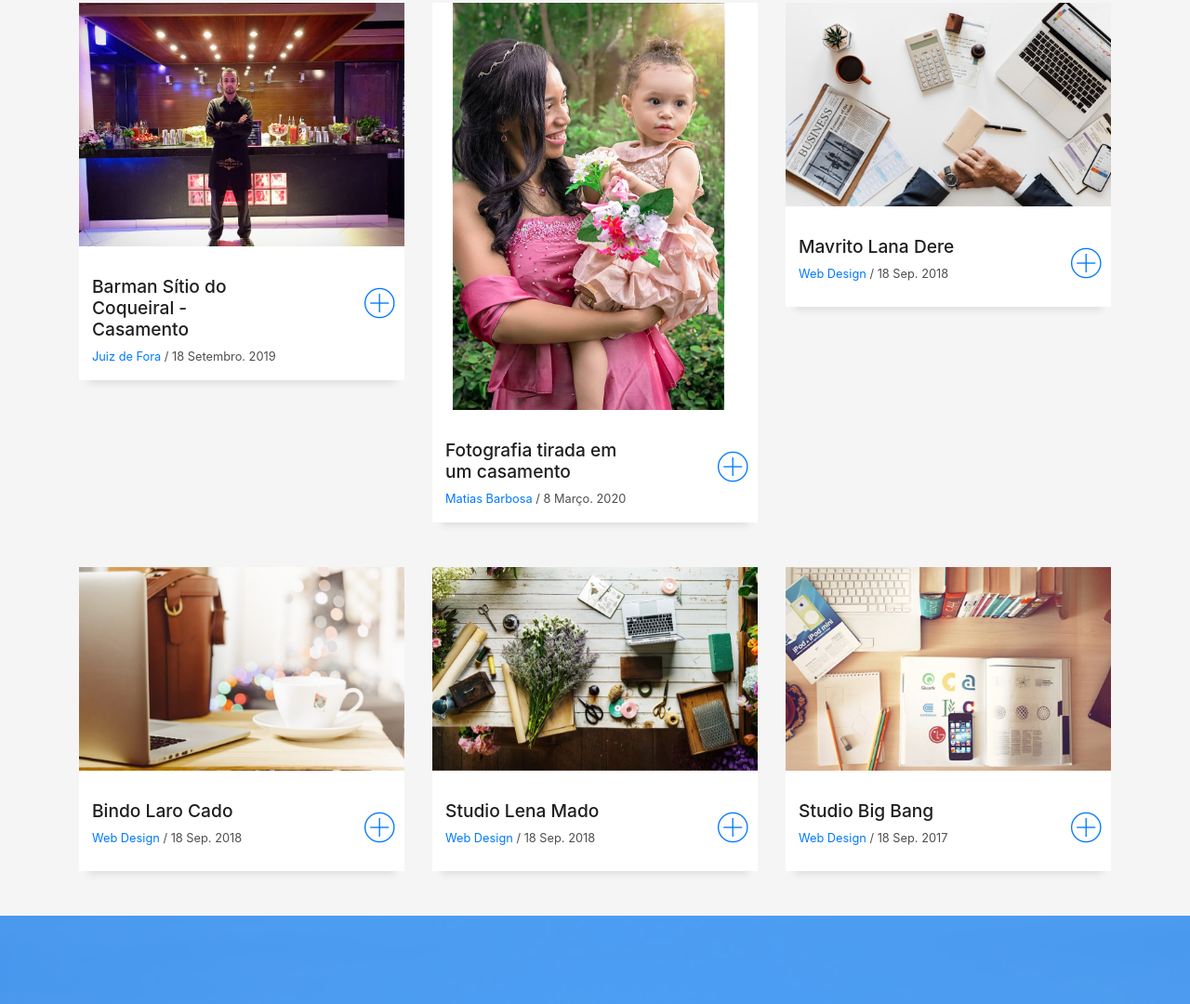
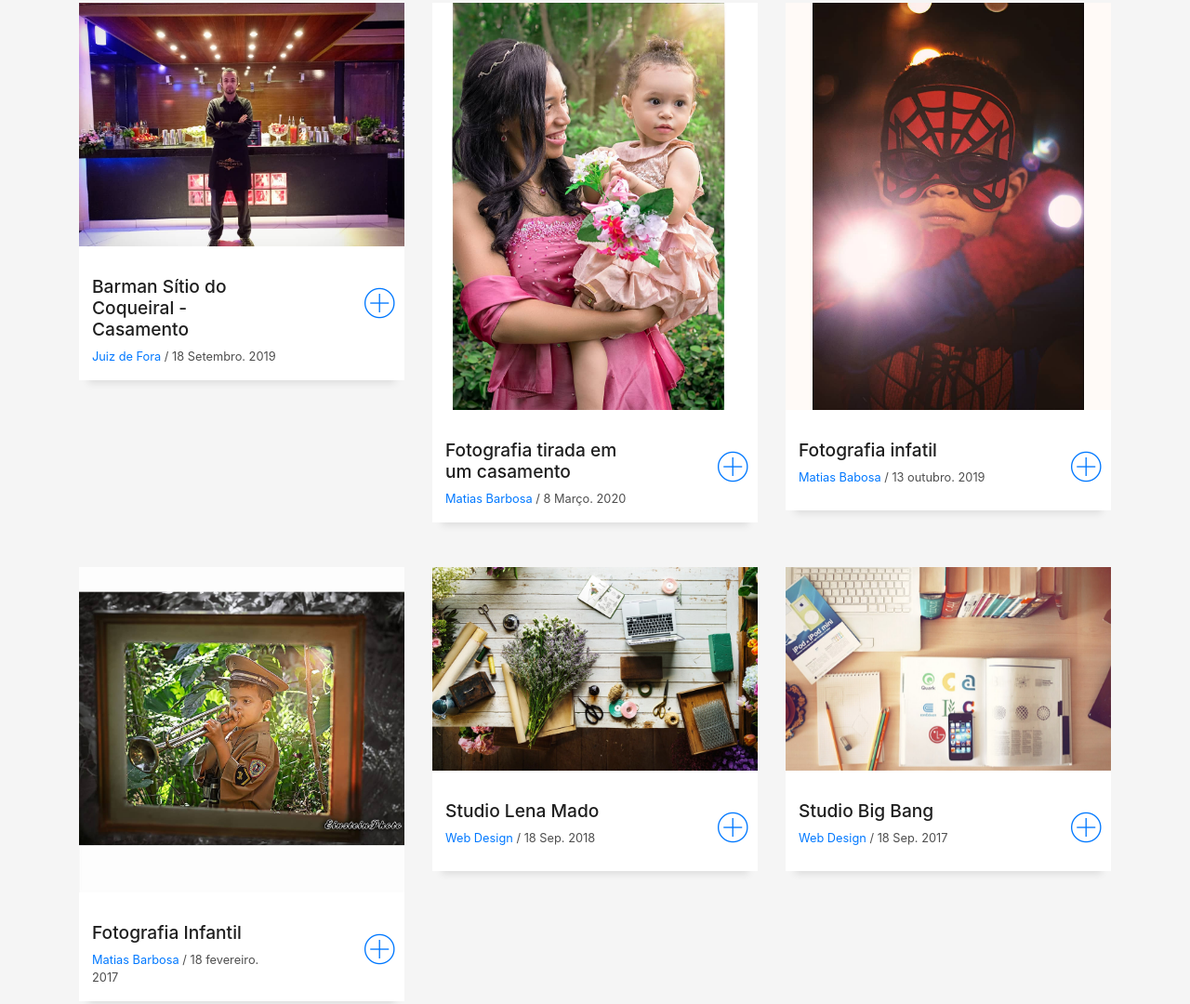
Before and after one commit to einstein808/Resume, a plain HTML site: page index.html in a window 1280 px wide. Shown: the part 2576-3656 px from the top of the page at 93% size. Drawn offline with Linux system fonts and the light colour scheme; files whose address does not match are found by name.

Commit message:
Editando site

```diff
--- a/index.html
+++ b/index.html
@@ -292,16 +292,16 @@
         </div>
         <div class="col-md-4">
           <div class="work-box">
-            <a href="img/work-3.jpg" data-lightbox="gallery-mf">
+            <a href="img/151849680_261523438949050_1360936897320559107_n (1).jpg" data-lightbox="gallery-mf">
               <div class="work-img">
-                <img src="img/work-3.jpg" alt="" class="img-fluid">
+                <img src="img/151849680_261523438949050_1360936897320559107_n (1).jpg" alt="" class="img-fluid">
               </div>
               <div class="work-content">
                 <div class="row">
                   <div class="col-sm-8">
-                    <h2 class="w-title">Mavrito Lana Dere</h2>
+                    <h2 class="w-title">Fotografia infatil</h2>
                     <div class="w-more">
-                      <span class="w-ctegory">Web Design</span> / <span class="w-date">18 Sep. 2018</span>
+                      <span class="w-ctegory">Matias Babosa</span> / <span class="w-date">13 outubro. 2019</span>
                     </div>
                   </div>
                   <div class="col-sm-4">
@@ -316,16 +316,16 @@
         </div>
         <div class="col-md-4">
           <div class="work-box">
-            <a href="img/work-4.jpg" data-lightbox="gallery-mf">
+            <a href="img/150840364_5119505151424307_6451614778233669844_n.jpg" data-lightbox="gallery-mf">
               <div class="work-img">
-                <img src="img/work-4.jpg" alt="" class="img-fluid">
+                <img src="img/150840364_5119505151424307_6451614778233669844_n.jpg" alt="" class="img-fluid">
               </div>
               <div class="work-content">
                 <div class="row">
                   <div class="col-sm-8">
-                    <h2 class="w-title">Bindo Laro Cado</h2>
+                    <h2 class="w-title">Fotografia Infantil</h2>
                     <div class="w-more">
-                      <span class="w-ctegory">Web Design</span> / <span class="w-date">18 Sep. 2018</span>
+                      <span class="w-ctegory">Matias Barbosa</span> / <span class="w-date">18 fevereiro. 2017</span>
                     </div>
                   </div>
                   <div class="col-sm-4">
```
Also changed, not shown: img/150840364_5119505151424307_6451614778233669844_n.jpg (added).
